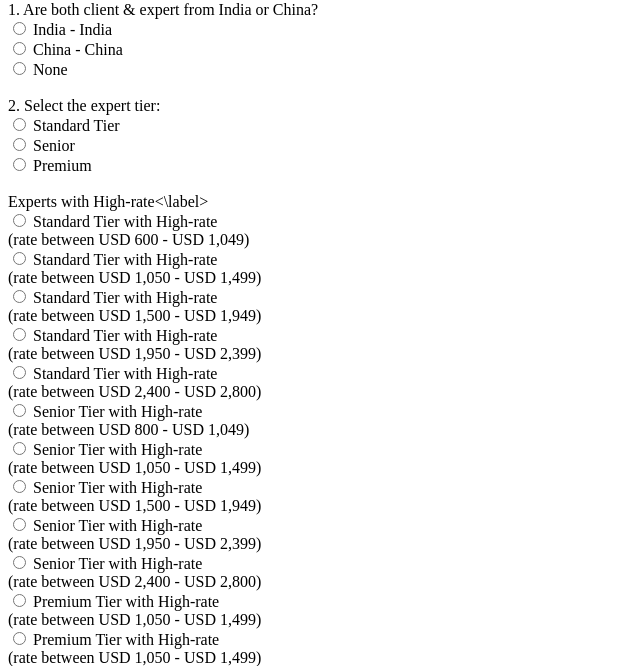
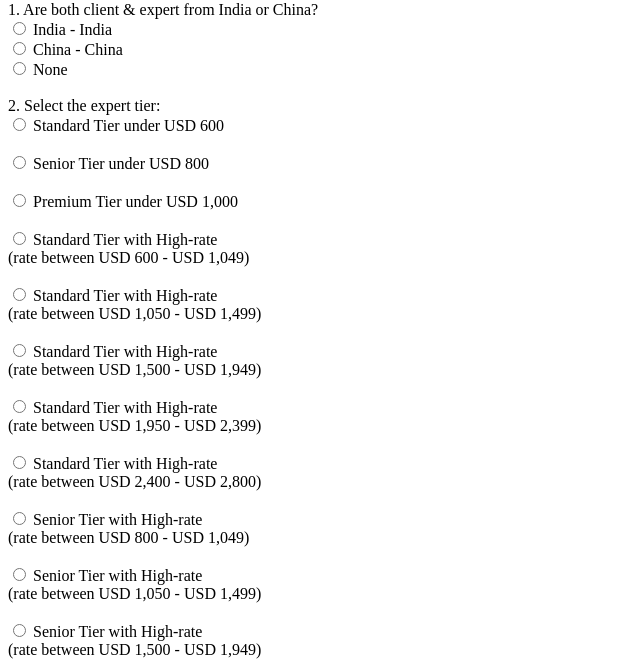
Before and after one commit to Anonymous1000000001/MKpricing, a plain HTML site: page index.html in a window 1280 px wide. Shown: the part 79-745 px from the top of the page, without its empty margins (0-640 px from the left). Drawn offline with Linux system fonts and the light colour scheme.

Commit message:
Update index.html

```diff
--- a/index.html
+++ b/index.html
@@ -20,44 +20,44 @@
 
     <label>2. Select the expert tier: </label><br>
     <input type="radio" id="standardTier" name="tierTick">
-    <label>Standard Tier</label><br>
+    <label>Standard Tier under USD 600</label><br><br>
     <input type="radio" id="seniorTier" name="tierTick">
-    <label>Senior</label><br>
+    <label>Senior Tier under USD 800</label><br><br>
     <input type="radio" id="premiumTier" name="tierTick">
-    <label>Premium</label><br><br>
-    <label>Experts with High-rate<\label><br>
+    <label>Premium Tier under USD 1,000</label><br><br>
+
     <input type="radio" id="SRstandardTier1" name="tierTick">
-    <label>Standard Tier with High-rate<br>(rate between USD 600 - USD 1,049)</label><br>
+    <label>Standard Tier with High-rate<br>(rate between USD 600 - USD 1,049)</label><br><br>
     <input type="radio" id="SRstandardTier2" name="tierTick">
-    <label>Standard Tier with High-rate<br>(rate between USD 1,050 - USD 1,499)</label><br>
+    <label>Standard Tier with High-rate<br>(rate between USD 1,050 - USD 1,499)</label><br><br>
     <input type="radio" id="SRstandardTier3" name="tierTick">
-    <label>Standard Tier with High-rate<br>(rate between USD 1,500 - USD 1,949)</label><br>
+    <label>Standard Tier with High-rate<br>(rate between USD 1,500 - USD 1,949)</label><br><br>
     <input type="radio" id="SRstandardTier4" name="tierTick">
-    <label>Standard Tier with High-rate<br>(rate between USD 1,950 - USD 2,399)</label><br>
+    <label>Standard Tier with High-rate<br>(rate between USD 1,950 - USD 2,399)</label><br><br>
     <input type="radio" id="SRstandardTier5" name="tierTick">
-    <label>Standard Tier with High-rate<br>(rate between USD 2,400 - USD 2,800)</label><br>
+    <label>Standard Tier with High-rate<br>(rate between USD 2,400 - USD 2,800)</label><br><br>
 
     <input type="radio" id="SRseniorTier1" name="tierTick">
-    <label>Senior Tier with High-rate<br>(rate between USD 800 - USD 1,049)</label><br>
+    <label>Senior Tier with High-rate<br>(rate between USD 800 - USD 1,049)</label><br><br>
     <input type="radio" id="SRseniorTier2" name="tierTick">
-    <label>Senior Tier with High-rate<br>(rate between USD 1,050 - USD 1,499)</label><br>
+    <label>Senior Tier with High-rate<br>(rate between USD 1,050 - USD 1,499)</label><br><br>
     <input type="radio" id="SRseniorTier3" name="tierTick">
-    <label>Senior Tier with High-rate<br>(rate between USD 1,500 - USD 1,949)</label><br>
+    <label>Senior Tier with High-rate<br>(rate between USD 1,500 - USD 1,949)</label><br><br>
     <input type="radio" id="SRseniorTier4" name="tierTick">
-    <label>Senior Tier with High-rate<br>(rate between USD 1,950 - USD 2,399)</label><br>
+    <label>Senior Tier with High-rate<br>(rate between USD 1,950 - USD 2,399)</label><br><br>
     <input type="radio" id="SRseniorTier5" name="tierTick">
-    <label>Senior Tier with High-rate<br>(rate between USD 2,400 - USD 2,800)</label><br>
+    <label>Senior Tier with High-rate<br>(rate between USD 2,400 - USD 2,800)</label><br><br>
 
     <input type="radio" id="SRpremiumTier" name="tierTick">
-    <label>Premium Tier with High-rate<br>(rate between USD 1,050 - USD 1,499)</label><br>
+    <label>Premium Tier with High-rate<br>(rate between USD 1,050 - USD 1,499)</label><br><br>
     <input type="radio" id="SRpremiumTier2" name="tierTick">
-    <label>Premium Tier with High-rate<br>(rate between USD 1,050 - USD 1,499)</label><br>
+    <label>Premium Tier with High-rate<br>(rate between USD 1,050 - USD 1,499)</label><br><br>
     <input type="radio" id="SRpremiumTier3" name="tierTick">
-    <label>Premium Tier with High-rate<br>(rate between USD 1,500 - USD 1,949)</label><br>
+    <label>Premium Tier with High-rate<br>(rate between USD 1,500 - USD 1,949)</label><br><br>
     <input type="radio" id="SRpremiumTier4" name="tierTick">
-    <label>Premium Tier with High-rate<br>(rate between USD 1,950 - USD 2,399)</label><br>
+    <label>Premium Tier with High-rate<br>(rate between USD 1,950 - USD 2,399)</label><br><br>
     <input type="radio" id="SRpremiumTier5" name="tierTick">
-    <label>Premium Tier with High-rate<br>(rate between USD 2,400 - USD 2,800)</label><br>
+    <label>Premium Tier with High-rate<br>(rate between USD 2,400 - USD 2,800)</label><br><br>
 
     <button type="button" id="submitButton">Submit</button><br><br>
     <label id="Label4"><br></label>
```
